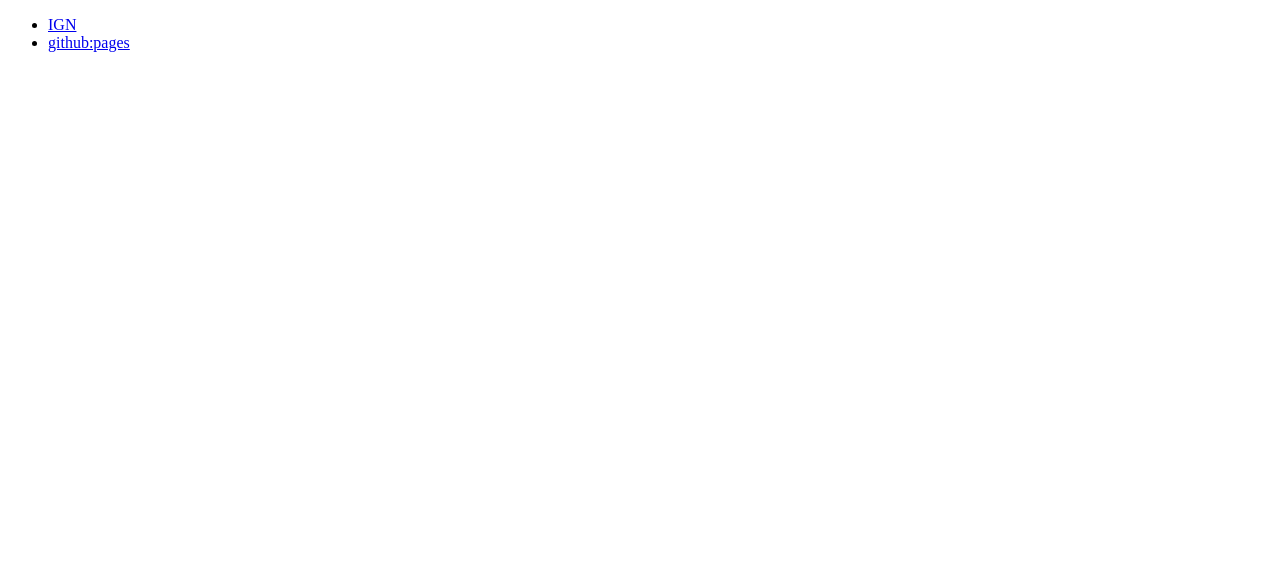
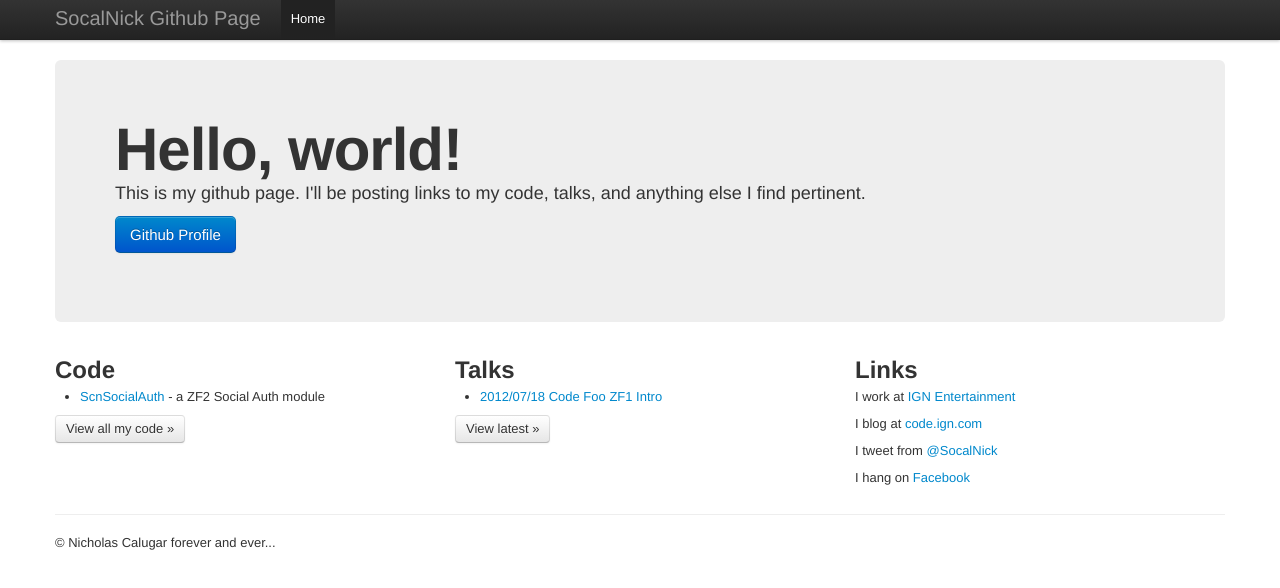
Before and after one commit to aalbino/socalnick.github.com, a plain HTML site: page index.html in a window 1280 px wide. Drawn offline with nearby package versions, Linux system fonts and the light colour scheme.

Commit message:
An edit of the hero template

```diff
--- a/index.html
+++ b/index.html
@@ -1,13 +1,115 @@
-<!DOCTYPE html PUBLIC "-//W3C//DTD HTML 4.01 Transitional//EN" "http://www.w3.org/TR/html4/loose.dtd">
-<html>
+<!DOCTYPE html>
+<html lang="en">
   <head>
-<meta http-equiv="Content-Type" content="text/html; charset=UTF-8">
-<title>SocalNick GitHub Page</title>
+    <meta charset="utf-8">
+    <title>SocalNick Github Page</title>
+    <meta name="viewport" content="width=device-width, initial-scale=1.0">
+    <meta name="description" content="">
+    <meta name="author" content="">
+
+    <!-- Le styles -->
+    <link href="css/bootstrap.css" rel="stylesheet">
+    <style type="text/css">
+      body {
+        padding-top: 60px;
+        padding-bottom: 40px;
+      }
+    </style>
+    <link href="css/bootstrap-responsive.css" rel="stylesheet">
+
+    <!-- Le HTML5 shim, for IE6-8 support of HTML5 elements -->
+    <!--[if lt IE 9]>
+      <script src="http://html5shim.googlecode.com/svn/trunk/html5.js"></script>
+    <![endif]-->
+
+    <!-- Le fav and touch icons -->
+    <link rel="shortcut icon" href="ico/favicon.ico">
+    <link rel="apple-touch-icon-precomposed" sizes="144x144" href="ico/apple-touch-icon-144-precomposed.png">
+    <link rel="apple-touch-icon-precomposed" sizes="114x114" href="ico/apple-touch-icon-114-precomposed.png">
+    <link rel="apple-touch-icon-precomposed" sizes="72x72" href="ico/apple-touch-icon-72-precomposed.png">
+    <link rel="apple-touch-icon-precomposed" href="ico/apple-touch-icon-57-precomposed.png">
   </head>
+
   <body>
+
+    <div class="navbar navbar-fixed-top">
+      <div class="navbar-inner">
+        <div class="container">
+          <a class="btn btn-navbar" data-toggle="collapse" data-target=".nav-collapse">
+            <span class="icon-bar"></span>
+            <span class="icon-bar"></span>
+            <span class="icon-bar"></span>
+          </a>
+          <a class="brand" href="#">SocalNick Github Page</a>
+          <div class="nav-collapse">
+            <ul class="nav">
+              <li class="active"><a href="#">Home</a></li>
+              <!--<li><a href="#about">About</a></li>
+              <li><a href="#contact">Contact</a></li>-->
+            </ul>
+          </div><!--/.nav-collapse -->
+        </div>
+      </div>
+    </div>
+
+    <div class="container">
+
+      <!-- Main hero unit for a primary marketing message or call to action -->
+      <div class="hero-unit">
+        <h1>Hello, world!</h1>
+        <p>This is my github page. I'll be posting links to my code, talks, and anything else I find pertinent.</p>
+        <p><a class="btn btn-primary btn-large" href="https://github.com/SocalNick">Github Profile</a></p>
+      </div>
+
+      <!-- Example row of columns -->
+      <div class="row">
+        <div class="span4">
+          <h2>Code</h2>
            <ul>
-  <li><a href="http://www.ign.com">IGN</a></li>
-  <li><a href="http://pages.github.com">github:pages</a></li>
+             <li><a href="https://github.com/SocalNick/ScnSocialAuth">ScnSocialAuth</a> - a ZF2 Social Auth module</p>
            </ul>
+          <p><a class="btn" href="https://github.com/SocalNick">View all my code &raquo;</a></p>
+        </div>
+        <div class="span4">
+          <h2>Talks</h2>
+           <ul>
+             <li><a href="talks/2012/07/18/code-foo-zf1-intro/">2012/07/18 Code Foo ZF1 Intro</a></li>
+           </ul>
+           <p><a class="btn" href="talks/2012/07/18/code-foo-zf1-intro/">View latest &raquo;</a></p>
+       </div>
+        <div class="span4">
+          <h2>Links</h2>
+          <p>I work at <a href="http://www.ign.com">IGN Entertainment</a></p>
+          <p>I blog at <a href="http://code.ign.com/blog">code.ign.com</a></p>
+          <p>I tweet from <a href="http://twitter.com/SocalNick">@SocalNick</a></p>
+          <p>I hang on <a href="http://www.facebook.com/socalnick">Facebook</a></p>
+        </div>
+      </div>
+
+      <hr>
+
+      <footer>
+        <p>&copy; Nicholas Calugar forever and ever...</p>
+      </footer>
+
+    </div> <!-- /container -->
+
+    <!-- Le javascript
+    ================================================== -->
+    <!-- Placed at the end of the document so the pages load faster -->
+    <script src="js/jquery.js"></script>
+    <script src="js/bootstrap-transition.js"></script>
+    <script src="js/bootstrap-alert.js"></script>
+    <script src="js/bootstrap-modal.js"></script>
+    <script src="js/bootstrap-dropdown.js"></script>
+    <script src="js/bootstrap-scrollspy.js"></script>
+    <script src="js/bootstrap-tab.js"></script>
+    <script src="js/bootstrap-tooltip.js"></script>
+    <script src="js/bootstrap-popover.js"></script>
+    <script src="js/bootstrap-button.js"></script>
+    <script src="js/bootstrap-collapse.js"></script>
+    <script src="js/bootstrap-carousel.js"></script>
+    <script src="js/bootstrap-typeahead.js"></script>
+
   </body>
 </html>
```
Lines whose indentation alone changed are shown as unchanged.
